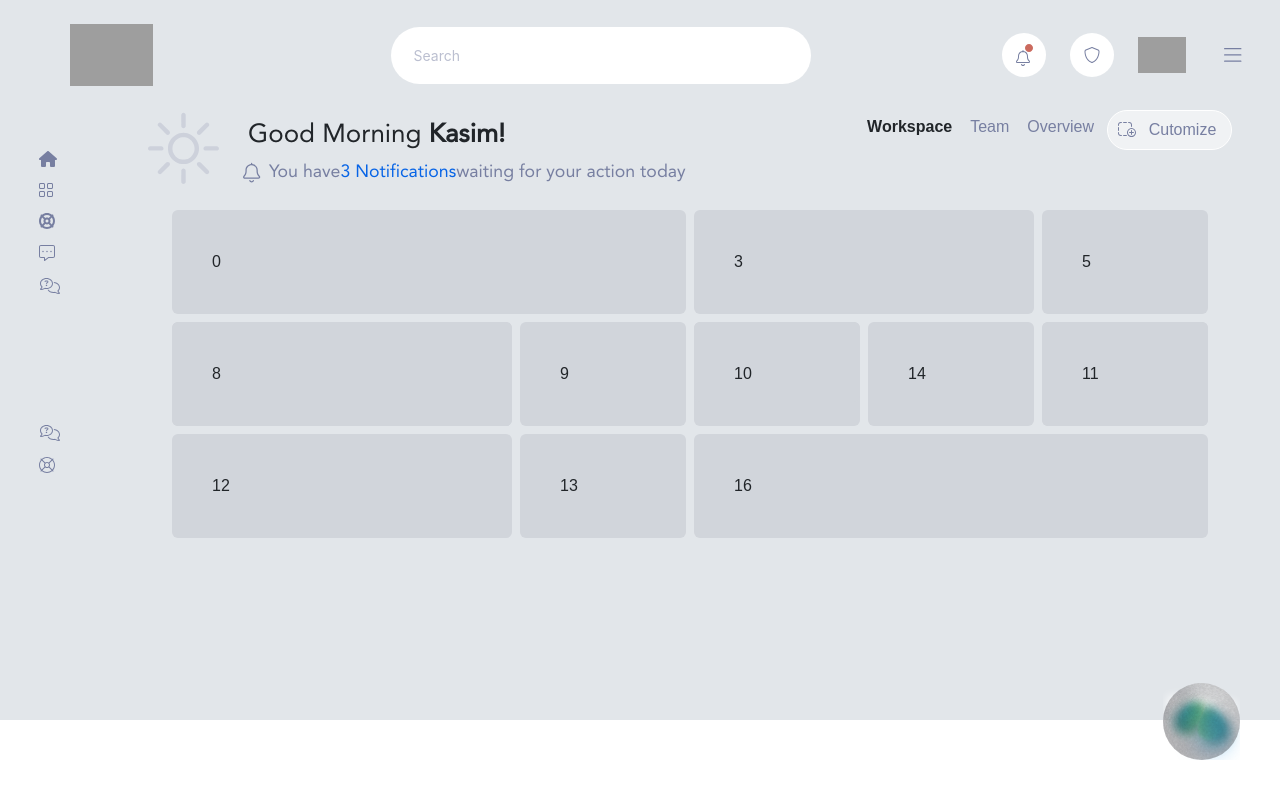
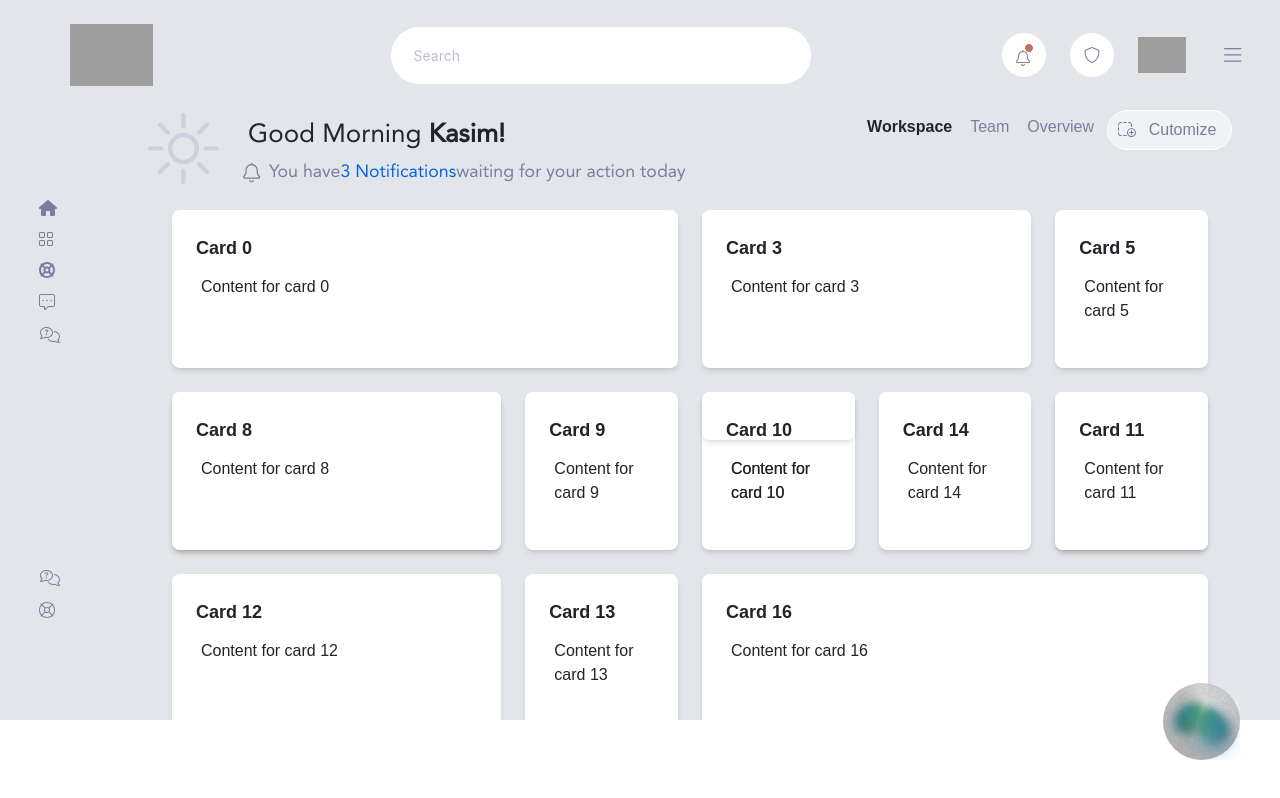
Before and after one commit to DilawarAli316/OnePortal, a React (Create React App) app: page / in a window 1280 px wide. Built offline with nearby package versions, Linux system fonts and the light colour scheme; grey boxes are pictures that could not be loaded.

Commit message:
change: grids to card skeltons

```diff
--- a/src/components/Grid/GridHomeWorksapce/GridHomeWorksapce.jsx
+++ b/src/components/Grid/GridHomeWorksapce/GridHomeWorksapce.jsx
@@ -4,21 +4,63 @@ import React from 'react'
 const GridHomeWorksapce = () => {
   return (
 <div className='mx-[48px] '>
-<div class="grid grid-cols-3 md:grid-cols-6 grid-rows-3 md:grid-rows-6 gap-2 md:gap-2 m-4">
-      <div class="hidden md:block md:col-start-1 md:row-start-1 md:col-span-3 md:row-span-2 bg-gray-300 rounded-md p-10">0</div>
-      <div class="hidden md:block md:col-start-4 md:row-start-1 md:col-span-2 md:row-span-2 bg-gray-300 rounded-md p-10">3</div>
-      <div class="hidden md:block md:col-start-6 md:row-start-1 md:col-span-1 md:row-span-2 bg-gray-300 rounded-md p-10">5</div>
-      <div class="hidden md:block md:col-start-1 md:row-start-3 md:col-span-2 md:row-span-2 bg-gray-300 rounded-md p-10">8</div>
-      <div class="hidden md:block md:col-start-4 md:row-start-3 md:col-span-1 md:row-span-2 bg-gray-300 rounded-md p-10">10</div>
-      <div class="hidden md:block md:col-start-6 md:row-start-3 md:col-span-1 md:row-span-2 bg-gray-300 rounded-md p-10">11</div>
-      <div class="hidden md:block md:col-start-4 md:row-start-5 md:col-span-3 md:row-span-2 bg-gray-300 rounded-md p-10">16</div>
-      <div class="hidden md:block md:col-start-5 md:row-start-3 md:col-span-1 md:row-span-2 bg-gray-300 rounded-md p-10">14</div>
-      <div class="hidden md:block md:col-start-1 md:row-start-3 md:col-span-2 md:row-span-2 bg-gray-300 rounded-md p-10">8</div>
-      <div class="hidden md:block md:col-start-3 md:row-start-3 md:col-span-1 md:row-span-2 bg-gray-300 rounded-md p-10">9</div>
-      <div class="hidden md:block h-10 md:col-start-4 md:row-start-3 md:col-span-1 md:row-span-2 bg-gray-300 rounded-md p-10">10</div>
-      <div class="hidden md:block md:col-start-6 md:row-start-3 md:col-span-1 md:row-span-2 bg-gray-300 rounded-md p-10">11</div>
-      <div class="hidden md:block md:col-start-1 md:row-start-5 md:col-span-2 md:row-span-2 bg-gray-300 rounded-md p-10">12</div>
-      <div class="hidden md:block md:col-start-3 md:row-start-5 md:col-span-1 md:row-span-2 bg-gray-300 rounded-md p-10">13</div>
+<div class="grid grid-cols-3 md:grid-cols-6 grid-rows-3 md:grid-rows-6 gap-4 md:gap-4 m-4">
+      <div class="hidden md:block md:col-start-1 md:row-start-1 md:col-span-3 md:row-span-2 bg-white rounded-lg shadow-md p-4 transition-transform hover:scale-105">
+        <h3 className="text-lg font-semibold mb-2">Card 0</h3>
+        <p>Content for card 0</p>
+      </div>
+      <div class="hidden md:block md:col-start-4 md:row-start-1 md:col-span-2 md:row-span-2 bg-white rounded-lg shadow-md p-4 transition-transform hover:scale-105">
+        <h3 className="text-lg font-semibold mb-2">Card 3</h3>
+        <p>Content for card 3</p>
+      </div>
+      <div class="hidden md:block md:col-start-6 md:row-start-1 md:col-span-1 md:row-span-2 bg-white rounded-lg shadow-md p-4 transition-transform hover:scale-105">
+        <h3 className="text-lg font-semibold mb-2">Card 5</h3>
+        <p>Content for card 5</p>
+      </div>
+      <div class="hidden md:block md:col-start-1 md:row-start-3 md:col-span-2 md:row-span-2 bg-white rounded-lg shadow-md p-4 transition-transform hover:scale-105">
+        <h3 className="text-lg font-semibold mb-2">Card 8</h3>
+        <p>Content for card 8</p>
+      </div>
+      <div class="hidden md:block md:col-start-4 md:row-start-3 md:col-span-1 md:row-span-2 bg-white rounded-lg shadow-md p-4 transition-transform hover:scale-105">
+        <h3 className="text-lg font-semibold mb-2">Card 10</h3>
+        <p>Content for card 10</p>
+      </div>
+      <div class="hidden md:block md:col-start-6 md:row-start-3 md:col-span-1 md:row-span-2 bg-white rounded-lg shadow-md p-4 transition-transform hover:scale-105">
+        <h3 className="text-lg font-semibold mb-2">Card 11</h3>
+        <p>Content for card 11</p>
+      </div>
+      <div class="hidden md:block md:col-start-4 md:row-start-5 md:col-span-3 md:row-span-2 bg-white rounded-lg shadow-md p-4 transition-transform hover:scale-105">
+        <h3 className="text-lg font-semibold mb-2">Card 16</h3>
+        <p>Content for card 16</p>
+      </div>
+      <div class="hidden md:block md:col-start-5 md:row-start-3 md:col-span-1 md:row-span-2 bg-white rounded-lg shadow-md p-4 transition-transform hover:scale-105">
+        <h3 className="text-lg font-semibold mb-2">Card 14</h3>
+        <p>Content for card 14</p>
+      </div>
+      <div class="hidden md:block md:col-start-1 md:row-start-3 md:col-span-2 md:row-span-2 bg-white rounded-lg shadow-md p-4 transition-transform hover:scale-105">
+        <h3 className="text-lg font-semibold mb-2">Card 8</h3>
+        <p>Content for card 8</p>
+      </div>
+      <div class="hidden md:block md:col-start-3 md:row-start-3 md:col-span-1 md:row-span-2 bg-white rounded-lg shadow-md p-4 transition-transform hover:scale-105">
+        <h3 className="text-lg font-semibold mb-2">Card 9</h3>
+        <p>Content for card 9</p>
+      </div>
+      <div class="hidden md:block h-10 md:col-start-4 md:row-start-3 md:col-span-1 md:row-span-2 bg-white rounded-lg shadow-md p-4 transition-transform hover:scale-105">
+        <h3 className="text-lg font-semibold mb-2">Card 10</h3>
+        <p>Content for card 10</p>
+      </div>
+      <div class="hidden md:block md:col-start-6 md:row-start-3 md:col-span-1 md:row-span-2 bg-white rounded-lg shadow-md p-4 transition-transform hover:scale-105">
+        <h3 className="text-lg font-semibold mb-2">Card 11</h3>
+        <p>Content for card 11</p>
+      </div>
+      <div class="hidden md:block md:col-start-1 md:row-start-5 md:col-span-2 md:row-span-2 bg-white rounded-lg shadow-md p-4 transition-transform hover:scale-105">
+        <h3 className="text-lg font-semibold mb-2">Card 12</h3>
+        <p>Content for card 12</p>
+      </div>
+      <div class="hidden md:block md:col-start-3 md:row-start-5 md:col-span-1 md:row-span-2 bg-white rounded-lg shadow-md p-4 transition-transform hover:scale-105">
+        <h3 className="text-lg font-semibold mb-2">Card 13</h3>
+        <p>Content for card 13</p>
+      </div>
 
     </div>
 </div>
--- a/src/components/Grid/HomeHeader/HomeHeader.css
+++ b/src/components/Grid/HomeHeader/HomeHeader.css
@@ -1,5 +1,5 @@
 .btn{
-    display: flex;
+display: flex;
 flex-direction: row;
 justify-content: center;
 align-items: center;
```
Also changed, not shown: src/components/Grid/GridHomeWorksapce/GridHomeWorksapce.css (+17 -0 lines).
